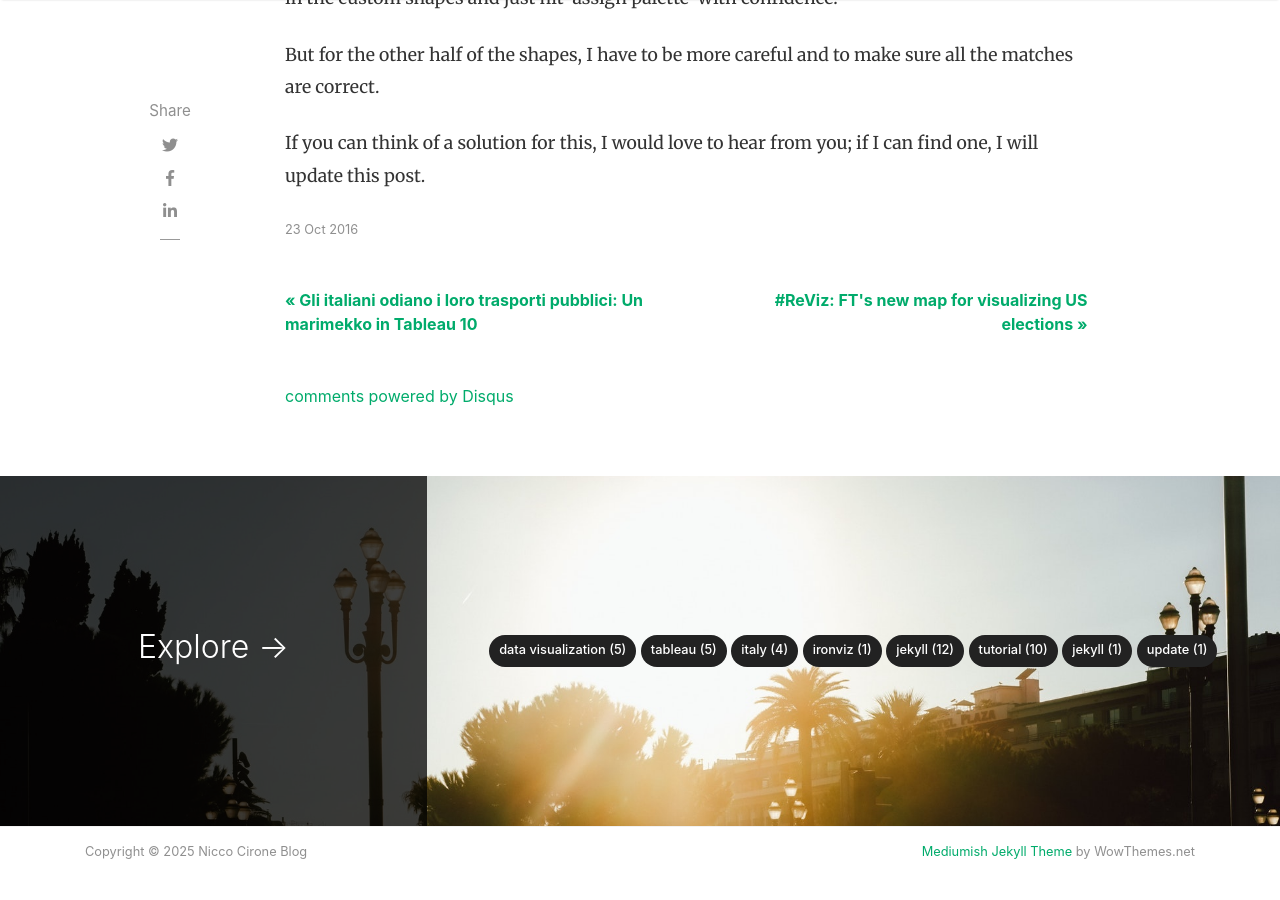
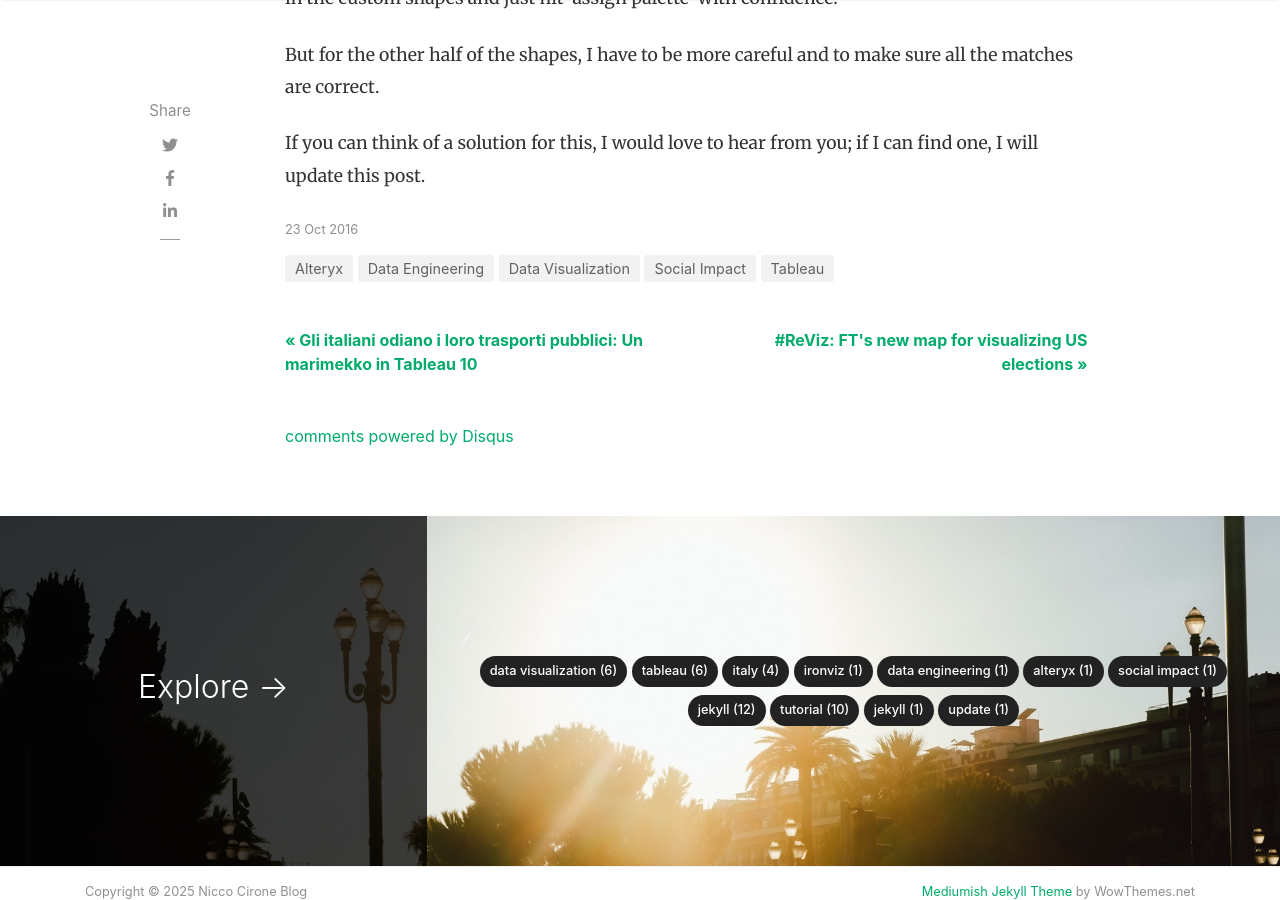
Before and after one commit to Nicco-Cirone/blog, a Jekyll site: the page built from _posts/2016-10-23-humanitarian-response-map-review-helping-disaster-relief-using-alteryx-and-tableau.md, in a window 1280 px wide and 900 px high, scrolled down 5074 px. Built offline with Jekyll 4.4.1, drawn with Linux system fonts in a browser that asks for light colours; nearby versions of some CDN libraries; comment, search, counter and statistics services are not loaded.

Commit message:
Update 2016-10-23-humanitarian-response-map-review-helping-disaster-relief-using-alteryx-and-tableau.md

```diff
--- a/_posts/2016-10-23-humanitarian-response-map-review-helping-disaster-relief-using-alteryx-and-tableau.md
+++ b/_posts/2016-10-23-humanitarian-response-map-review-helping-disaster-relief-using-alteryx-and-tableau.md
@@ -2,6 +2,7 @@
 title: "Humanitarian Response Map Review -  Helping disaster relief using Alteryx and Tableau"
 date: 2016-10-23 13:16:26
 layout: post
+categories: [ Data Visualization, Tableau, Data Engineering, Alteryx, Social Impact ]
 ---
 
 At the beginning of this year, I decided to get involved in the [Tableau Foundation Service Corps](https://servicecorps.tableaufoundation.org/): a group of people volunteering for charities and no profit organizations using Tableau. At the time, I was really excited to join this project, as to me it represented a great opportunity to put my skills at the service of good causes.
```
